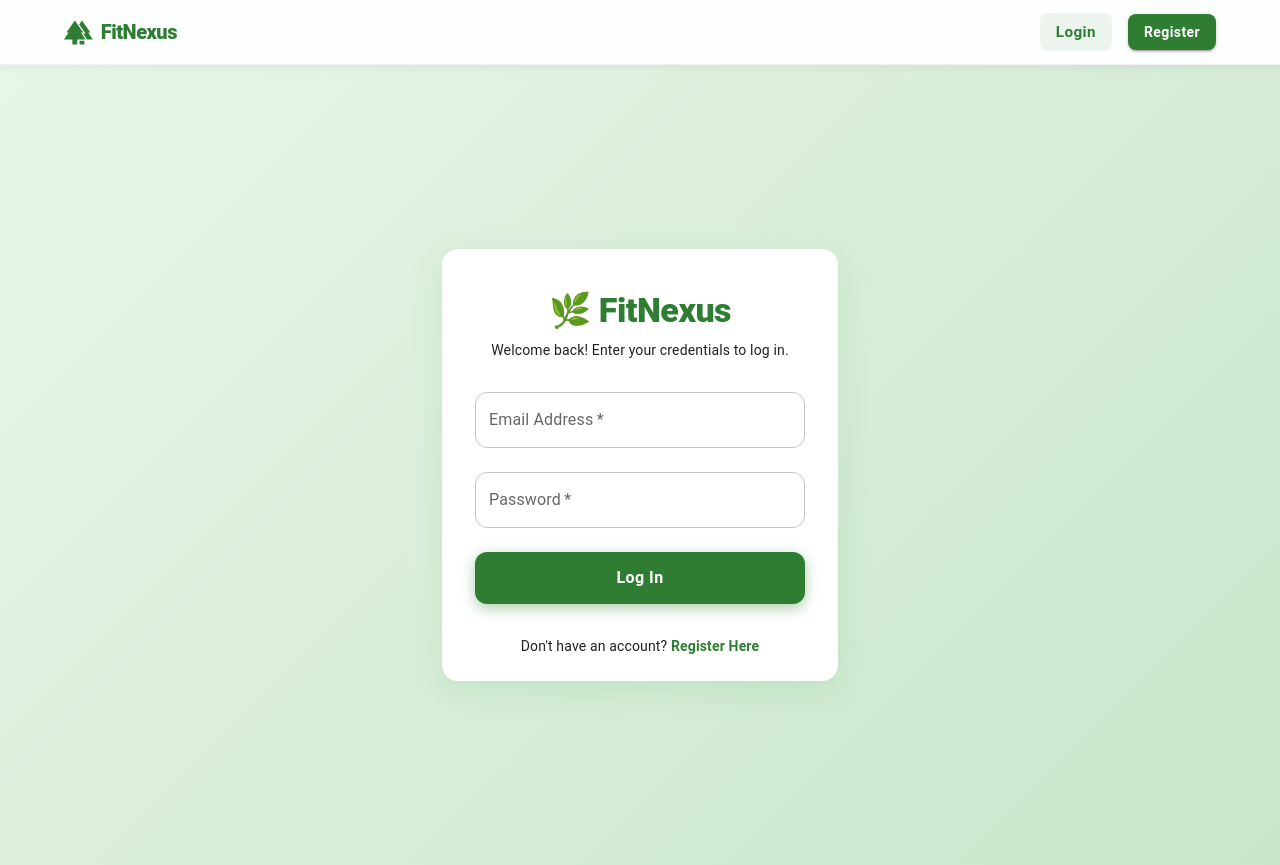
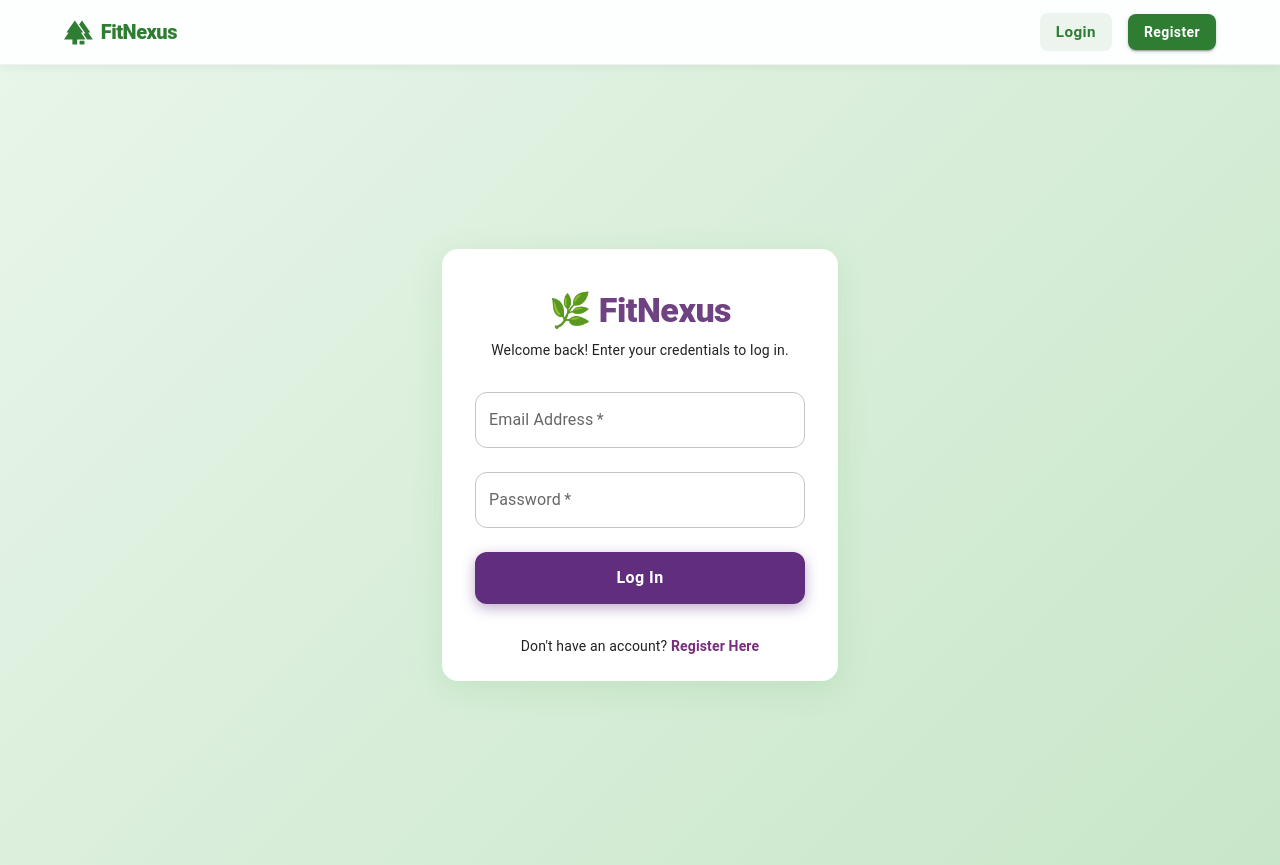
Before and after one commit to komalghodke/fit-nexus-dev, a React (Create React App) app in the folder fitnexus-frontend/: page /login in a window 1280 px wide. Built offline with nearby package versions, Linux system fonts and the light colour scheme.

Commit message:
minor change

```diff
--- a/fitnexus-frontend/src/App.css
+++ b/fitnexus-frontend/src/App.css
@@ -26,7 +26,7 @@ form input, form button {
   padding: 8px;
 }
 form button {
-  background: #4caf50;
+  background: rgb(114, 76, 175);
   color: white;
   border: none;
   cursor: pointer;
--- a/fitnexus-frontend/src/components/LoginForm.js
+++ b/fitnexus-frontend/src/components/LoginForm.js
@@ -67,7 +67,7 @@ function LoginForm() {
                 component="h1"
                 sx={{
                   fontWeight: 800,
-                  color: "#2e7d32",
+                  color: "#6f4381",
                   letterSpacing: -0.5,
                   mb: 1
                 }}
@@ -97,7 +97,7 @@ function LoginForm() {
                   InputProps={{
                     startAdornment: (
                       <InputAdornment position="start">
-                        <Email sx={{ color: "#4caf50" }} />
+                        <Email sx={{ color: "#904caf" }} />
                       </InputAdornment>
                     ),
                   }}
@@ -119,7 +119,7 @@ function LoginForm() {
                   InputProps={{
                     startAdornment: (
                       <InputAdornment position="start">
-                        <Lock sx={{ color: "#4caf50" }} />
+                        <Lock sx={{ color: "#7c4caf" }} />
                       </InputAdornment>
                     ),
                   }}
@@ -140,14 +140,14 @@ function LoginForm() {
                   sx={{
                     py: 1.5,
                     borderRadius: 3,
-                    backgroundColor: "#2e7d32",
+                    backgroundColor: "#602e7d",
                     fontWeight: "bold",
                     fontSize: "1rem",
                     textTransform: "none",
-                    boxShadow: "0 4px 14px rgba(46, 125, 50, 0.4)",
+                    boxShadow: "0 4px 14px rgba(89, 46, 125, 0.4)",
                     "&:hover": {
-                      backgroundColor: "#1b5e20",
-                      boxShadow: "0 6px 20px rgba(46, 125, 50, 0.6)",
+                      backgroundColor: "#531b5e",
+                      boxShadow: "0 6px 20px rgba(87, 46, 125, 0.6)",
                     }
                   }}
                 >
@@ -162,7 +162,7 @@ function LoginForm() {
                 <Link
                   href="/register"
                   underline="hover"
-                  sx={{ color: "#2e7d32", fontWeight: "bold", cursor: "pointer" }}
+                  sx={{ color: "#762e7d", fontWeight: "bold", cursor: "pointer" }}
                 >
                   Register Here
                 </Link>
--- a/fitnexus-frontend/src/pages/Dashboard.js
+++ b/fitnexus-frontend/src/pages/Dashboard.js
@@ -104,7 +104,7 @@ function Dashboard() {
           mb: 6,
           p: 4,
           borderRadius: 4,
-          background: "linear-gradient(135deg, #2e7d32 0%, #1b5e20 100%)",
+          background: "linear-gradient(135deg, #752e7d 0%, #5e1b4b 100%)",
           color: "white",
           boxShadow: "0 6px 20px rgba(46,125,50,0.25)"
         }}
@@ -128,7 +128,7 @@ function Dashboard() {
           to="/profile"
           sx={{
             backgroundColor: "white",
-            color: "#2e7d32",
+            color: "#752e7d",
             fontWeight: "bold",
             borderRadius: 2.5,
             px: 3,
@@ -148,7 +148,7 @@ function Dashboard() {
         sx={{
           borderRadius: 4,
           boxShadow: "0 4px 15px rgba(0,0,0,0.06)",
-          borderLeft: "8px solid #2e7d32",
+          borderLeft: "8px solid #7d2e7d",
           mb: 6,
           background: "#fafafa"
         }}
@@ -157,8 +157,8 @@ function Dashboard() {
           <Grid container spacing={3} alignItems="center">
             <Grid item xs={12} md={8}>
               <Box sx={{ display: "flex", alignItems: "center", gap: 1.5, mb: 1 }}>
-                <Assignment sx={{ color: "#2e7d32" }} />
-                <Typography variant="h5" sx={{ fontWeight: 800, color: "#1b5e20" }}>
+                <Assignment sx={{ color: "#7d2e59" }} />
+                <Typography variant="h5" sx={{ fontWeight: 800, color: "#521b5e" }}>
                   🌿 Complete Wellness Assessment
                 </Typography>
               </Box>
@@ -174,15 +174,15 @@ function Dashboard() {
                 to="/wellness"
                 size="large"
                 sx={{
-                  backgroundColor: "#2e7d32",
+                  backgroundColor: "#5d2e7d",
                   fontWeight: "bold",
                   borderRadius: 3,
                   px: 4,
                   py: 1.5,
                   textTransform: "none",
-                  boxShadow: "0 4px 14px rgba(46, 125, 50, 0.4)",
+                  boxShadow: "0 4px 14px rgba(118, 46, 125, 0.4)",
                   "&:hover": {
-                    backgroundColor: "#1b5e20"
+                    backgroundColor: "#5e1b4b"
                   }
                 }}
               >
@@ -249,11 +249,11 @@ function Dashboard() {
                     borderRadius: 2.5,
                     textTransform: "none",
                     fontWeight: "bold",
-                    color: "#2e7d32",
-                    borderColor: "#2e7d32",
+                    color: "#692e7d",
+                    borderColor: "#7d2e71",
                     "&:hover": {
                       backgroundColor: "rgba(46, 125, 50, 0.04)",
-                      borderColor: "#1b5e20"
+                      borderColor: "#5e1b50"
                     }
                   }}
                 >
@@ -274,7 +274,7 @@ function Dashboard() {
           startIcon={<TrendingUp />}
           sx={{
             fontWeight: "bold",
-            color: "#2e7d32",
+            color: "#905ccf",
             fontSize: "1.1rem",
             textTransform: "none",
             "&:hover": {
```
Also changed, not shown: fitnexus-frontend/src/api/userApi.js (added, +21 -0 lines), fitnexus-frontend/public/logo192.png (deleted), fitnexus-frontend/public/logo512.png (deleted).
